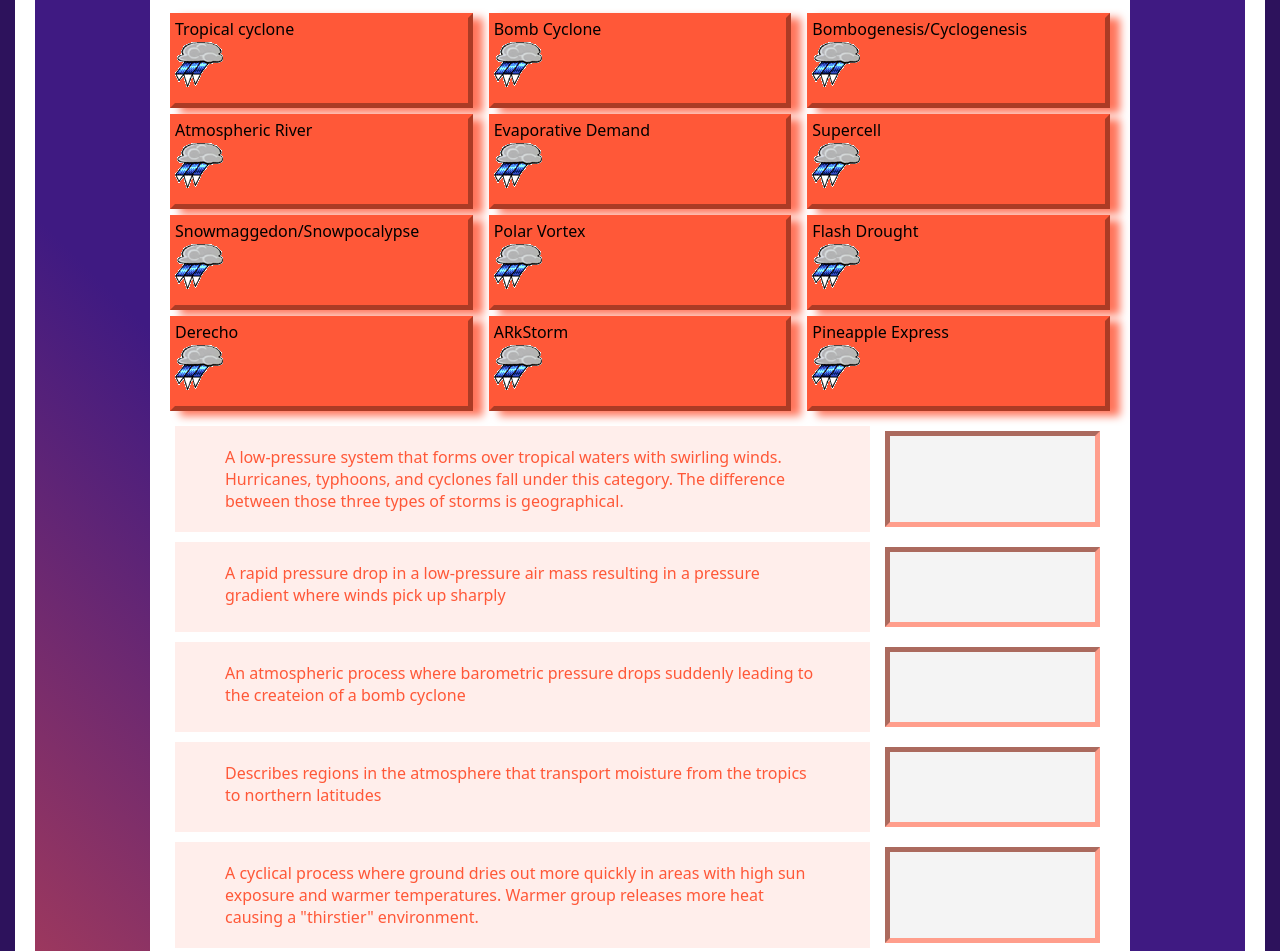
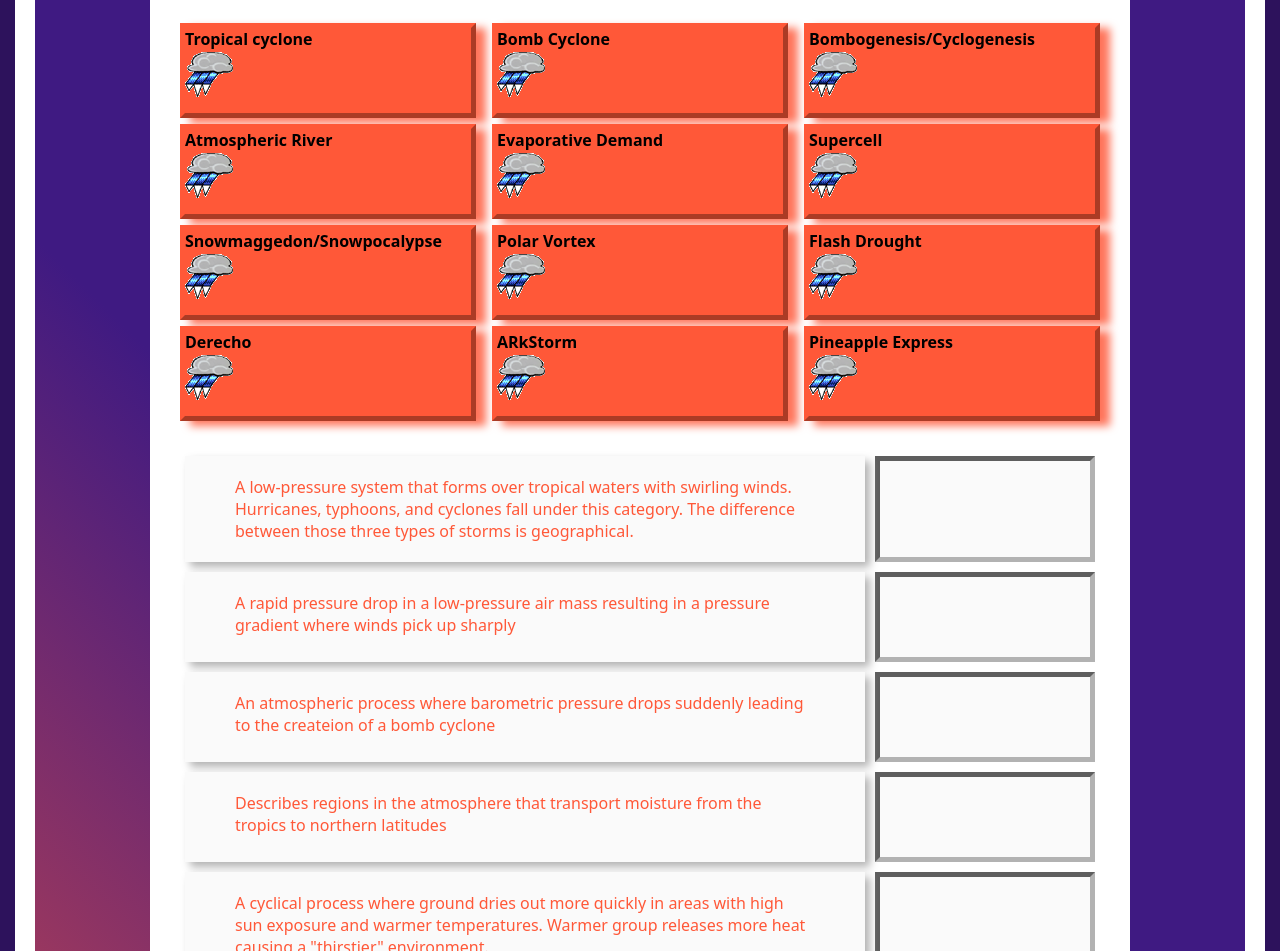
Before and after one commit to holmesjoli/weather-shift, a plain HTML site: page index.html in a window 1280 px wide. Shown: the part 620-1571 px from the top of the page. Drawn offline with nearby package versions, Linux system fonts and the light colour scheme; a web font is replaced by a local one.

Commit message:
updated aesthetics

```diff
--- a/css/aesthetics.css
+++ b/css/aesthetics.css
@@ -48,8 +48,9 @@ p {
     background-color: white;
 }
 
-.drag, .drop {
-    margin: 10px;
+.drag,
+.drop {
+    margin: 5px;
     padding: 10px;
 }
 
@@ -67,14 +68,19 @@ p {
 }
 
 .drop {
-    background-color: #F4F4F4;
-    border: 1px dashed #FF9E8C;
+    background-color: #FAFAFA;
+    border: 1px dashed #b2b2b2;
     border-style: inset;
     border-width: 5px;
 }
 
-.drop-item p {
-    background-color: #FFEEEB;
+.term-name {
+    font-weight: bold;
+}
+
+.term-description {
+    background-color: #FAFAFA;
     color: #FF5838;
     margin: 5px;
+    filter: drop-shadow(#b2b2b2 5px 5px 4px);
 }
--- a/css/layout.css
+++ b/css/layout.css
@@ -40,13 +40,13 @@ p {
     display: grid;
     grid-gap: 1rem;
     grid-template-columns: repeat(auto-fit, minmax(250px, 1fr));
-    padding: 10px;
+    padding: 20px;
 }
 
 #drop-container {
     display: flex;
     flex-direction: column;
-    padding: 10px;
+    padding: 20px;
 }
 
 .drop-item {
```
Also changed, not shown: js/drag-and-drop.js (+4 -9 lines).
